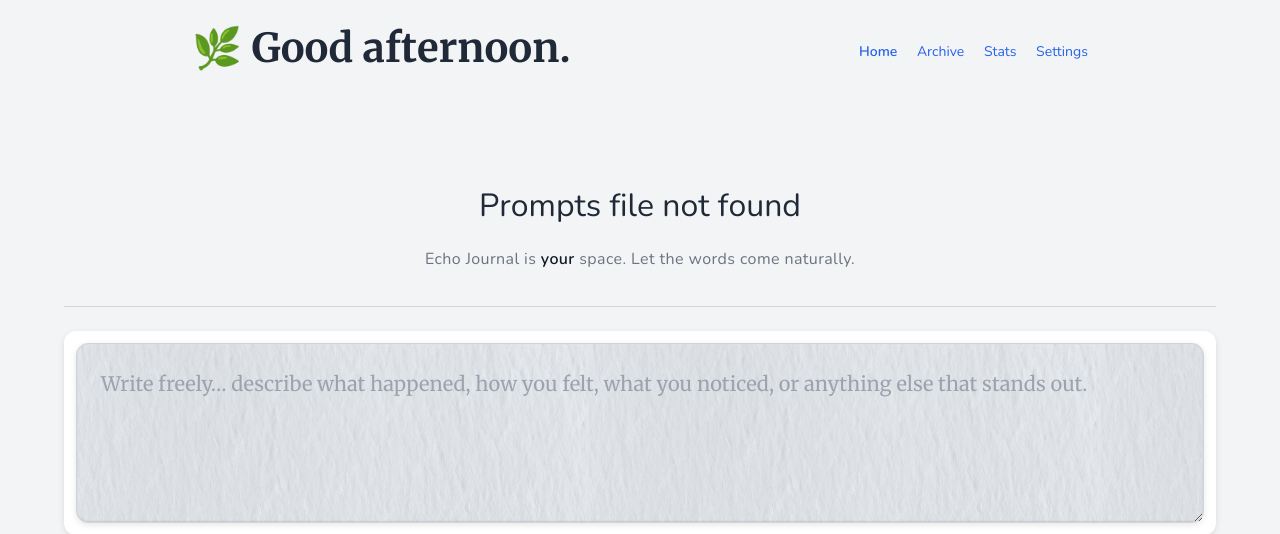
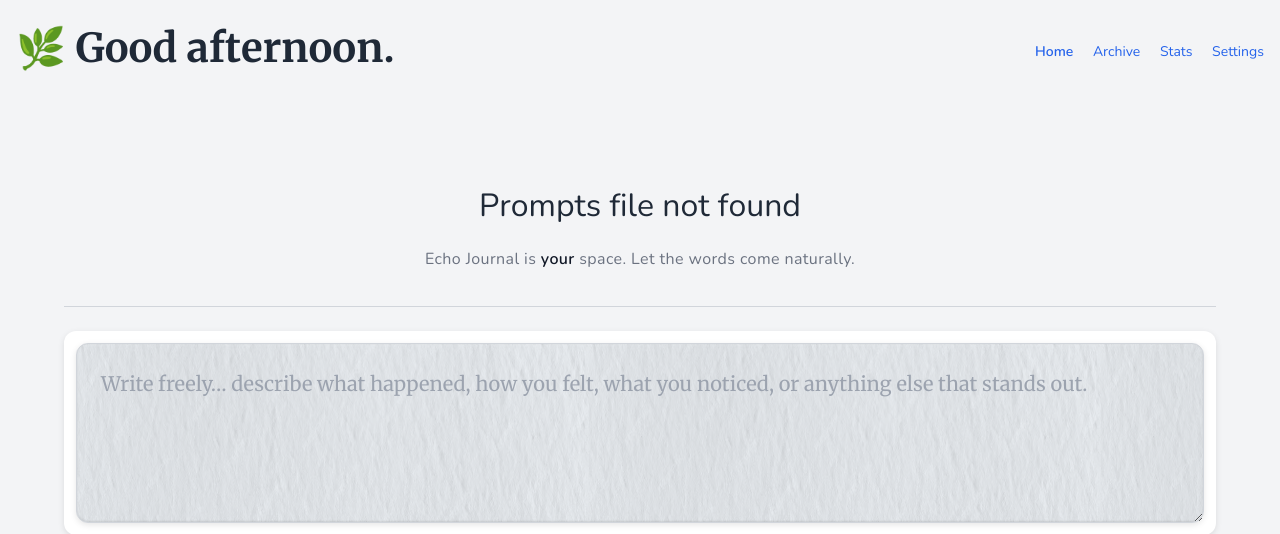
Before and after one commit to EoghannIrving/echo_journal, a FastAPI app: page / in a window 1280 px wide. Shown: the top 534 px of the page. Run offline with FastAPI, Linux system fonts and the light colour scheme.

Commit message:
Expand header width

```diff
--- a/templates/base.html
+++ b/templates/base.html
@@ -27,7 +27,7 @@
   <meta name="theme-color" content="#1a1a1a">
 </head>
 <body class="min-h-screen flex flex-col items-center justify-start p-4 space-y-6 bg-gray-100 dark:bg-[#222] text-gray-800 dark:text-gray-100">
-  <header class="flex flex-col sm:flex-row justify-between items-center space-y-2 sm:space-y-0 w-full max-w-md md:max-w-2xl lg:max-w-4xl mx-auto mb-4 sticky top-0 bg-gray-100 dark:bg-[#222] text-gray-800 dark:text-gray-100 z-10">
+  <header class="flex flex-col sm:flex-row justify-between items-center space-y-2 sm:space-y-0 w-full -mx-4 mb-4 sticky top-0 bg-gray-100 dark:bg-[#222] text-gray-800 dark:text-gray-100 z-10">
     {% block header_title %}
     <h1 class="welcome-message">Echo Journal</h1>
     {% endblock %}
```
